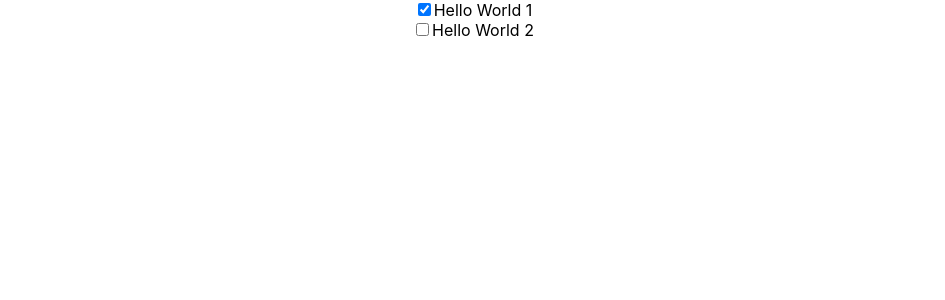
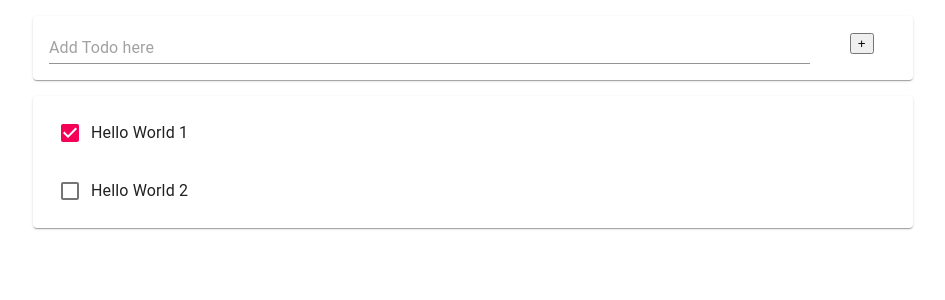
Before and after one commit to leeyou34/Webdevelopclass101frontend, a React (Create React App) app: page / in a window 1280 px wide. Shown: the top 300 px of the page, without its empty margins (167-1112 px from the left). Built offline with nearby package versions, Linux system fonts and the light colour scheme.

Commit message:
Dec 27th work, i did upto 실습코드 3-16. this shows the AddTodo component

```diff
--- /dev/null
+++ b/src/AddTodo.js
@@ -0,0 +1,30 @@
+// 실습코드 3-15. AddTodo.js Todo에 추가 모듈을 만들려고 src 아래에 AddTodo.js 를 생성함.
+// 실습코드 3-16에서는 UI부분의 코드를 구현할 것임
+import React from "react";
+import { TextField, Paper, Button, Grid } from "@material-ui/core";
+
+class AddTodo extends React.Component {
+    constructor(props) {
+        super(props);
+        this.state = {item: {title: ""} }; // 사용자의 입력을 저장할 오브젝트
+    }
+
+    render() {
+        return (
+            <Paper style={{ margin: 16, padding: 16}}>
+                <Grid container>
+                    <Grid xs={11} md={11} item style={{ paddingRight: 16}}>
+                        <TextField placeholder="Add Todo here" fullWidth />
+                    </Grid>
+                    <Grid x={1} md={1} item>
+                        <button fullWidth color="secondary" variant="outlined">
+                            +
+                        </button>
+                    </Grid>
+                </Grid>
+            </Paper>
+        );
+    }
+}
+
+export default AddTodo;
--- a/src/App.js
+++ b/src/App.js
@@ -3,32 +3,103 @@
 //실습코드 3-8. App 컴포넌트에서 Todo 컴포넌트 사용하기.
 import Todo from './Todo'; // 실습코드 3-8. todo component를 위해 추가됨.
 import React from 'react';
+// 실습코드 3-16. App.js에 AddTodo 컴포넌트 추가.
+import AddTodo from './AddTodo';
+import {Paper, List, Container} from "@material-ui/core";
 
-//실습코드 3-12. Todo 아이템 리스트 렌더링...
 class App extends React.Component {
   constructor(props) {
     super(props);
-    // (1) item -> items 배열로...
     this.state = {
       items: [
-        { id: "0", title: "Hello World 1", done: true },
-        { id: "1", title: "Hello World 2", done: false},
+        {id: "0", title: "Hello World 1", done: true},
+        {id: "1", title: "Hello World 2", done: false},
       ],
     };
   }
-  render() {
-    // (2) 자바스크립트가 제공하는 map 함수를 이용해 배열을 반복해 <Todo... / > 컴포넌트 생성.
-    var todoItems = this.state.items.map((item, idx) => (
-      <Todo item={item} key={item.id} />
-    ));
 
-    // (3) 생성된 컴포넌트 리턴
-    return <div className="App">{todoItems}</div>;
+  render(){
+    var todoItems = this.state.items.length > 0 && (
+      <Paper style={{ margin: 16}}>
+        <List>
+          {this.state.items.map((item, idx) => (
+            <Todo item={item} key={item.id} />
+          ))}
+        </List>
+      </Paper>
+    );
+
+    return (
+      <div className="App">
+        <Container maxWidth="md">
+          <AddTodo />
+          <div className="TodoList">{todoItems}</div>
+        </Container>
+      </div>
+    );
   }
 }
+
 export default App;
 
+//============================================================
+// // 실습코드 3-14. material-ui를 이용한 App 컴포넌트 디자인
+// import { Paper, List } from "@material-ui/core";
 
+// class App extends React.Component {
+//   constructor(props) {
+//     super(props);
+//     this.state = {
+//       items: [
+//         {id: "0", title: "Hello World 1", done: true},
+//         {id: "1", title: "Hello World 2", done: false},
+//       ],
+//     };
+//   }
+
+//   render(){
+//     var todoItems = this.state.items.length > 0 && (
+//       <Paper style={{ margin: 16}}>
+//         <List>
+//           {this.state.items.map((item, idx) => (
+//             <Todo item={item} key={item.id} />
+//           ))}
+//         </List>
+//       </Paper>
+//     );
+
+//     return <div className="App">{todoItems}</div>
+//   }
+// }
+// export default App;
+
+//==============================================================
+// //실습코드 3-12. Todo 아이템 리스트 렌더링...
+// class App extends React.Component {
+//   constructor(props) {
+//     super(props);
+//     // (1) item -> items 배열로...
+//     this.state = {
+//       items: [
+//         { id: "0", title: "Hello World 1", done: true },
+//         { id: "1", title: "Hello World 2", done: false},
+//       ],
+//     };
+//   }
+//   render() {
+//     // (2) 자바스크립트가 제공하는 map 함수를 이용해 배열을 반복해 <Todo... / > 컴포넌트 생성.
+//     var todoItems = this.state.items.map((item, idx) => (
+//       <Todo item={item} key={item.id} />
+//     ));
+
+//     // (3) 생성된 컴포넌트 리턴
+//     return <div className="App">{todoItems}</div>;
+//   }
+// }
+// export default App;
+
+
+//===============================================================
 // //실습코드 3-11. App에서 Todo로 item 넘겨주기
 // class App extends React.Component {
 //   constructor(props){
@@ -49,7 +120,7 @@
 
 // export default App;
 
-
+//===============================================================
 // //실습코드 3-8을 위한 코드.
 // class App extends React.Component {
 //   render() {
--- a/src/Todo.js
+++ b/src/Todo.js
@@ -2,30 +2,60 @@
 //Todo 리스트를 위해 첫번째로 Todo Component를 만든다. 이 컴포넌트는 checkbox와 label을 렌더링 하는 컴포넌트다.
 
 import React from 'react';
+//실습코드 3-13. material ui를 이용한 Todo Component 디자인.
+import { ListItem, ListItemText, InputBase, Checkbox } from "@material-ui/core";
 
-//실습코드 3-10. constructor(props){}내에는 Todo 컴포넌트에 item 매개변수 넘기기.
 class Todo extends React.Component {
     constructor(props) {
         super(props);
-        this.state = {item: props.item};
+        this.state = { item: props.item};
     }
 
-
     render() {
+        const item = this.state.item;
         return (
-          <div className="Todo">
-            <input
-              type="checkbox"
-              id={this.state.item.id}
-              name={this.state.item.id}
-              checked={this.state.item.done}
+            <ListItem>
+                <Checkbox checked={item.done} />
+                <ListItemText>
+                    <InputBase
+                        inputProps={{ "aria-label": "naked"}}
+                        type="text"
+                        id={item.id}
+                        name={item.id}
+                        value={item.title}
+                        multiline={true}
+                        fullWidth={true}
                     />
-            <label id={this.state.item.id}>{this.state.item.title}</label>
-          </div>
+                </ListItemText>
+            </ListItem>
         );
     }
 }
 export default Todo;
+
+// //실습코드 3-10. constructor(props){}내에는 Todo 컴포넌트에 item 매개변수 넘기기.
+// class Todo extends React.Component {
+//     constructor(props) {
+//         super(props);
+//         this.state = {item: props.item};
+//       }
+
+
+//       render() {
+//         return (
+//           <div className="Todo">
+//             <input
+//               type="checkbox"
+//               id={this.state.item.id}
+//               name={this.state.item.id}
+//               checked={this.state.item.done}
+//               />
+//             <label id={this.state.item.id}>{this.state.item.title}</label>
+//           </div>
+//         );
+//       }
+//     }
+//     export default Todo;
 
 
 // 하기는 3-10. 실습을 위해 주석처리함.
```
Lines whose indentation alone changed are shown as unchanged.
